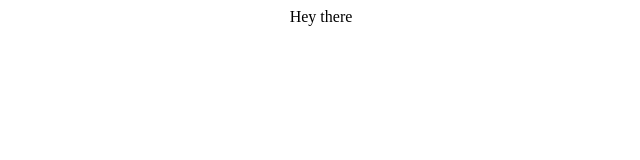
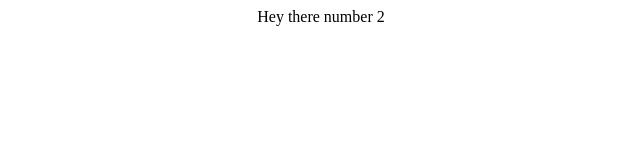
Before and after one commit to drazvan91/demo-docker-node, a plain HTML site: page index.html in a window 1280 px wide. Shown: the full height of the page, 319-959 px from the left. Drawn offline with Linux system fonts and the light colour scheme.

Commit message:
test pull 2

```diff
--- a/index.html
+++ b/index.html
@@ -1 +1 @@
-<center>Hey there</center>
+<center>Hey there number 2</center>
```
